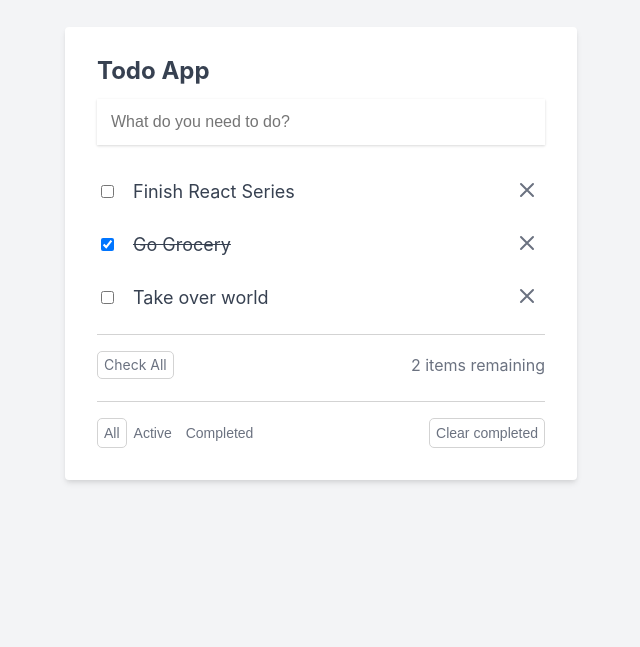
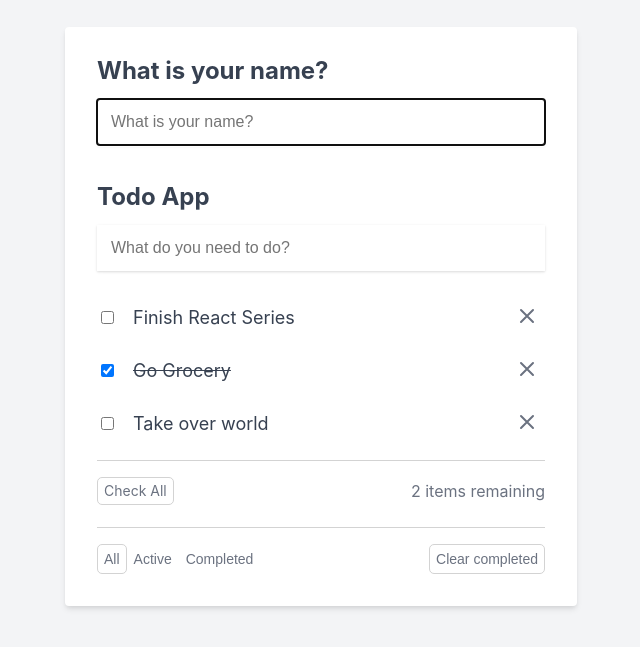
Before and after one commit to yassineloukk/todo-app-react, a React (Create React App) app: page / in a window 1280 px wide. Shown: the part 153-800 px from the top of the page, without its empty margins (319-959 px from the left). Built offline with nearby package versions, Linux system fonts and the light colour scheme.

Commit message:
use memo for caching remaining, use ref, effect  for focus event

```diff
--- a/src/App.css
+++ b/src/App.css
@@ -228,3 +228,7 @@
   transition: all 300ms;
   transform: translateX(20px);
 }
+
+.name-container {
+  margin-bottom: 40px;
+}
--- a/src/components/App.jsx
+++ b/src/components/App.jsx
@@ -1,4 +1,4 @@
-import {useState} from 'react';
+import {useEffect, useMemo, useRef, useState} from 'react';
 import '../reset.css';
 import '../App.css';
 import NoTodos from './NoTodos';
@@ -27,9 +27,11 @@
         }
     ]);
 
-
     const [idForTodo, setIdForTodo] = useState(4);
 
+    const nameInputEl = useRef(null);
+
+    const [name, setName] = useState('');
 
     function addTodo(todo) {
 
@@ -97,9 +99,11 @@
         setTodos(updatedTodos);
     }
 
-    function remaining() {
+    function remainingCalculation() {
         return todos.filter(todo => !todo.isComplete).length;
     }
+
+    const remaining = useMemo(remainingCalculation, [todos]);
 
     function clearCompleted() {
         setTodos([...todos].filter(todo => !todo.isComplete));
@@ -124,9 +128,24 @@
         }
     }
 
+    useEffect(() => {
+        nameInputEl.current.focus()
+    }, []);
+
+
     return (
         <div className="todo-app-container">
             <div className="todo-app">
+                <div className="name-container">
+                    <h2>What is your name?</h2>
+                    <form action="#">
+                        <input type="text" className='todo-input' placeholder='What is your name?' value={name} onChange={event => setName(event.target.value)}  ref={nameInputEl}/>
+                    </form>
+                    {name &&
+                        <p className="name-label">Hello, {name}</p>
+                    }
+                </div>
+
                 <h2>Todo App</h2>
                 <TodoForm  addTodo={addTodo}/>
                 { todos.length > 0 ? <TodoList markAsEditing = {markAsEditing} completeTodo = {completeTodo} updateTodo = {updateTodo}  cancelEdit = {cancelEdit} deleteTodo = {deleteTodo} todos = {todos} remaining = {remaining} clearCompleted = {clearCompleted}  completeAllTodos = {completeAllTodos} todosFiltered = {todosFiltered}/> : <NoTodos />
--- a/src/components/TodoItemsRemaining.jsx
+++ b/src/components/TodoItemsRemaining.jsx
@@ -2,11 +2,11 @@
 import PropTypes from 'prop-types';
 
 TodoItemsRemaining.propTypes = {
-  remaining: PropTypes.func.isRequired,
+  remaining: PropTypes.number.isRequired,
 }
 
 function TodoItemsRemaining(props) {
-  return <span>{ props.remaining() } items remaining</span>
+  return <span>{ props.remaining } items remaining</span>
 }
 
 export default TodoItemsRemaining
--- a/src/components/TodoList.jsx
+++ b/src/components/TodoList.jsx
@@ -13,7 +13,7 @@
     updateTodo: PropTypes.func.isRequired,
     cancelEdit: PropTypes.func.isRequired,
     deleteTodo: PropTypes.func.isRequired,
-    remaining: PropTypes.func.isRequired,
+    remaining: PropTypes.number.isRequired,
     clearCompleted: PropTypes.func.isRequired,
     completeAllTodos: PropTypes.func.isRequired,
     todosFiltered: PropTypes.func.isRequired,
```
